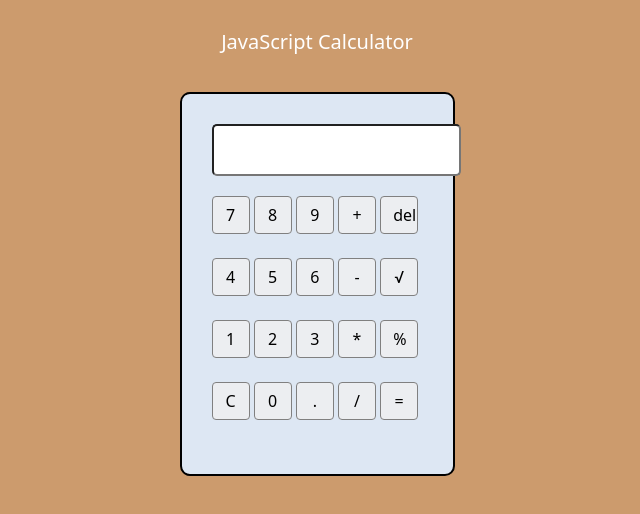
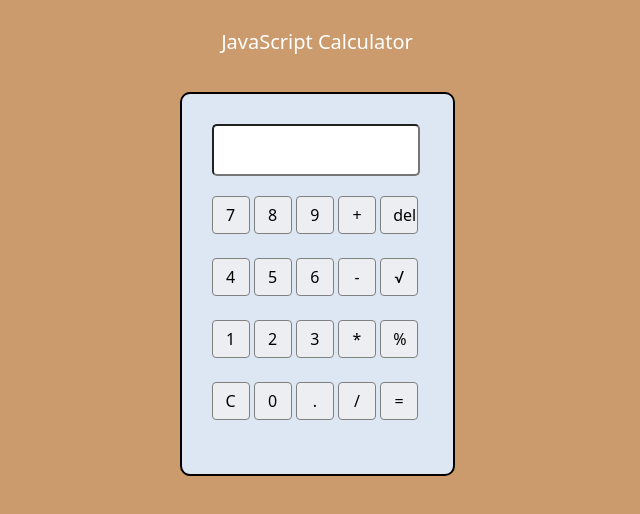
Before and after one commit to mitunkanti/calculator, a plain HTML site: page index.html in a window 1280 px wide. Shown: the whole page, without its empty margins (323-963 px from the left). Drawn offline with nearby package versions, Linux system fonts and the light colour scheme.

Commit message:
Add files via upload

```diff
--- a/style.css
+++ b/style.css
@@ -13,7 +13,8 @@ h5{
 	font-weight: 800;
 }
 .output{
-	padding: 12px 0px;
+	width: 208px;
+	padding: 12px 5px;
 	border-radius: 5px;
 	margin-bottom: 20px;
 	text-align: right;
```
